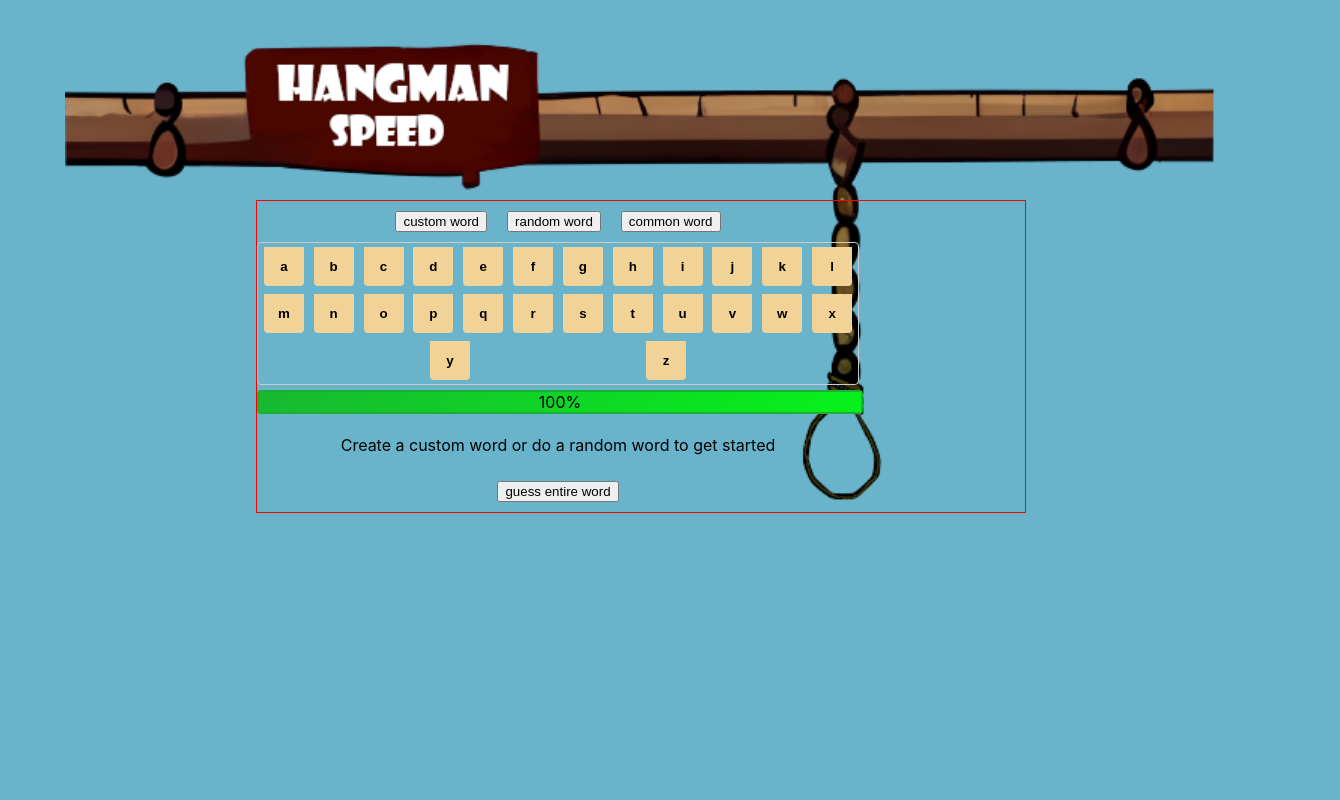
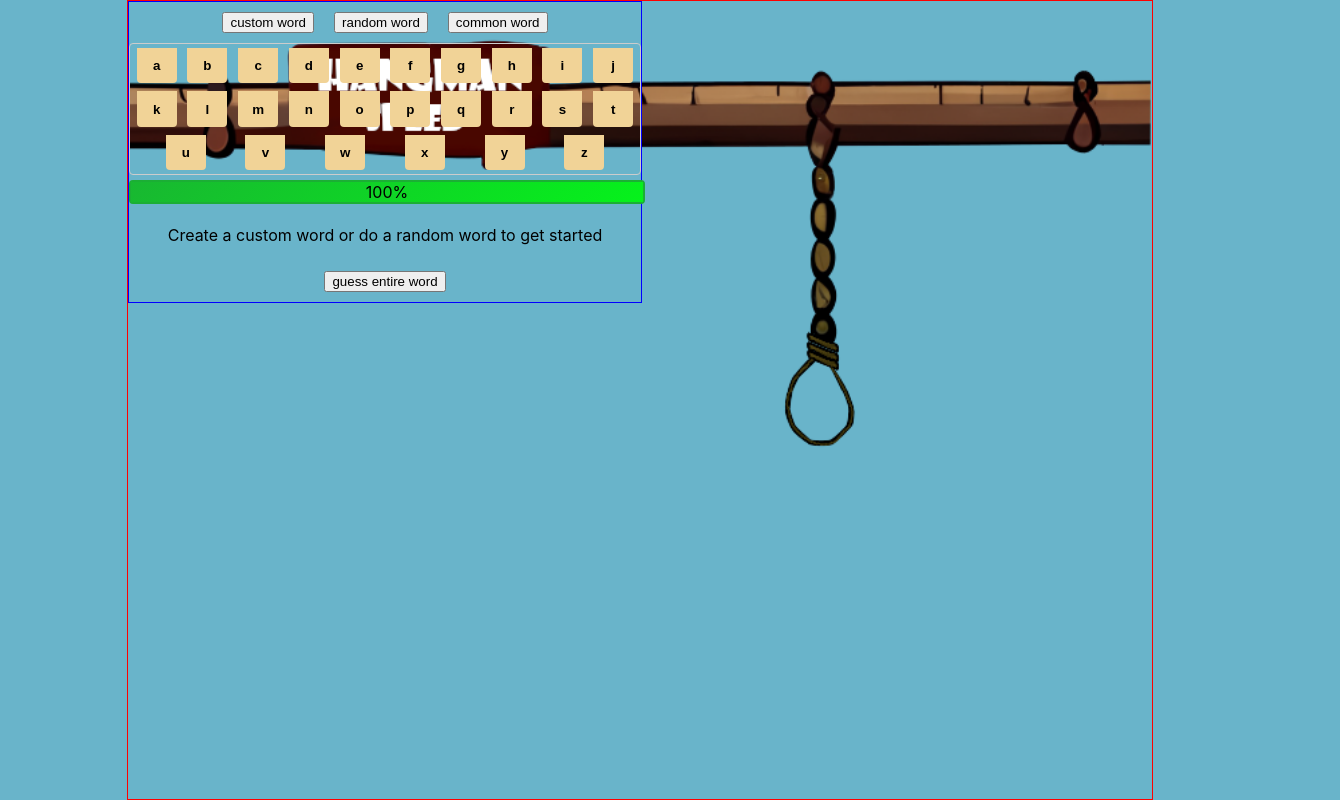
Before and after one commit to Istott/Hangman, a React (Create React App) app in the folder app/: page / in a window 1280 px wide. Shown: the whole page, 1340 px wide, since content can reach past the window. Built offline with nearby package versions, Linux system fonts and the light colour scheme.

Commit message:
making a mess of the styling

```diff
--- a/app/src/App.css
+++ b/app/src/App.css
@@ -1,6 +1,21 @@
 .App {
-  margin: 25vh 20vw;
   display: flex;
   justify-content: flex-start;
   text-align: center;
+  /* max-height: 100vh; */
+  min-height: 100vh;
+  /* height: 100%; */
+  min-width: 100%;
+  max-width: 100%;
+  width: 100%;
+  /* border: 1px purple solid; */
+
+  /* -webkit-font-smoothing: antialiased;
+  -moz-osx-font-smoothing: grayscale;
+  background: url(../public/img/boardandropeandnoose3.png) no-repeat top center;
+  -webkit-background-size: contain;
+  -moz-background-size: contain;
+  -o-background-size: contain;
+  background-size: contain; */
+  /* position: relative; */
 }
--- a/app/src/components/hangman.css
+++ b/app/src/components/hangman.css
@@ -1,11 +1,25 @@
 .container {
-  display: flex;
+  /* display: flex;
   flex-direction: row-reverse;
-  justify-content: space-between;
+  justify-content: space-between; */
+  -webkit-font-smoothing: antialiased;
+  -moz-osx-font-smoothing: grayscale;
+  background: url(../../public/img/boardandropeandnoose3.png) no-repeat top center;
+  -webkit-background-size: contain;
+  -moz-background-size: contain;
+  -o-background-size: contain;
+  background-size: contain;
+  position: relative;
   border: 1px red solid;
-  min-width: 100%;
-  max-width: 100%;
+  min-width: 80%;
+  max-width: 80%;
   width: 100%;
+  margin: 0 auto;
+}
+
+.controls {
+  border: 1px blue solid;
+  width: 50%;
 }
 
 .headCountAlive {
@@ -75,25 +89,45 @@
 	}
 }
 
+.bob {
+  position: absolute;
+  top: 45%;
+  left: 59%;
+}
+
+/* .gallow {
+  position: absolute;
+  width: 1400px;
+  height: 500px;
+  top: 0;
+  bottom: 0;
+  left: 0;
+  right: 0;
+  z-index: 0;
+  border: 1px green solid;
+} */
+
+
 /* .hangmanPosition {
   position: absolute;
-  top: 190px;
-  left: 1095px;
+  top: 45%;
+  left: 57%;
+  z-index: 1;
 }
 
 .hangmanEscaped {
   position:absolute;
-  top: 290px;
-  left: 1300px;
+  top: 50%;
+  left: 70%;
 } */
 
 .dialogueBox {
   background-color: #ccc;
   border-radius: 20px 20px 20px 0px;
   padding: 5px 10px;
-  position: absolute;
+  /* position: absolute;
   top: 260px;
-  left: 1320px;
+  left: 1320px; */
   opacity: 0;
   transition: opacity 2s ease-in-out;
 }
@@ -102,9 +136,9 @@
   background-color: #ccc;
   border-radius: 20px 20px 20px 0px;
   padding: 5px 10px;
-  position: absolute;
+  /* position: absolute;
   top: 380px;
-  left: 1520px;
+  left: 1520px; */
   opacity: 0;
   transition: opacity 2s ease-in-out;
 }
--- a/app/src/components/hangman.js
+++ b/app/src/components/hangman.js
@@ -203,14 +203,15 @@ export default function Hangman() {
 
   return (
     <div className="container">
-        <div>
+        <div className="bob">
+          {/* <img className="gallow" src="./img/boardandropeandnoose3.png" alt="noose"/> */}
             <img className={winningCount === hangmanWord.length ? 'hangmanEscaped' : ''.concat(`clip${countToDie}`, ' hangmanPosition')} src={hangmanCharacter} alt="hangman"/>
             {winningCount !== hangmanWord.length
                 ? <div className={isVisible ? "dialogueBox show" : "dialogueBox"}><p>{dialogue}</p></div>
                 : <div className={winningCount === hangmanWord.length ? isVisible ?  "dialogueBoxEscaped show" : "dialogueBoxEscaped" : "dialogueBoxEscaped"}><p>{dialogue}</p></div>
             }
         </div>
-        <div>
+        <div className="controls">
       {isCustomActive ? (
         <form type="submit">
           <input
--- a/app/src/index.css
+++ b/app/src/index.css
@@ -11,14 +11,19 @@ body {
   font-family: -apple-system, BlinkMacSystemFont, 'Segoe UI', 'Roboto', 'Oxygen',
     'Ubuntu', 'Cantarell', 'Fira Sans', 'Droid Sans', 'Helvetica Neue',
     sans-serif;
-  -webkit-font-smoothing: antialiased;
-  -moz-osx-font-smoothing: grayscale;
-  background: url(../public/img/boardandropeandnoose.png) no-repeat top center fixed;
-  -webkit-background-size: contain;
-  -moz-background-size: contain;
-  -o-background-size: contain;
-  background-size: contain;
-  background-color: RGB(105, 180, 202);
+    /* -webkit-font-smoothing: antialiased;
+    -moz-osx-font-smoothing: grayscale;
+    background: url(../public/img/boardandropeandnoose2.png) no-repeat top center;
+    -webkit-background-size: contain;
+    -moz-background-size: contain;
+    -o-background-size: contain;
+    background-size: contain; */
+    /* background-color: RGB(105, 180, 202); */
+    /* position: relative; */
+    background-color: RGB(105, 180, 202);
+    /* max-height: 100vh;
+    min-height: 100vh; */
+    /* min-width: 100%; */
 }
 
 code {
```
Also changed, not shown: app/public/img/boardandropeandnoose2.png (added), app/public/img/boardandropeandnoose3.png (added).
